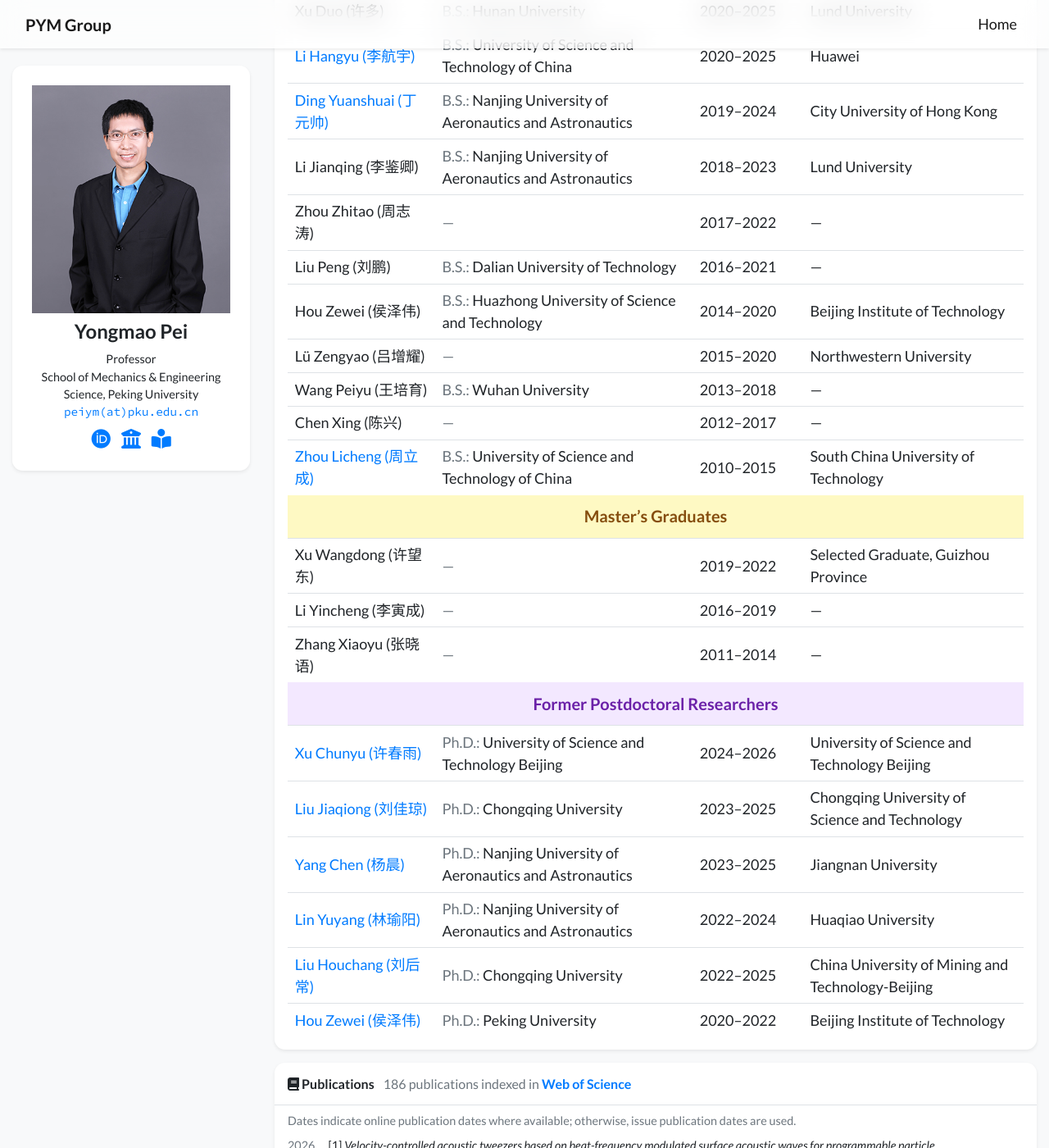
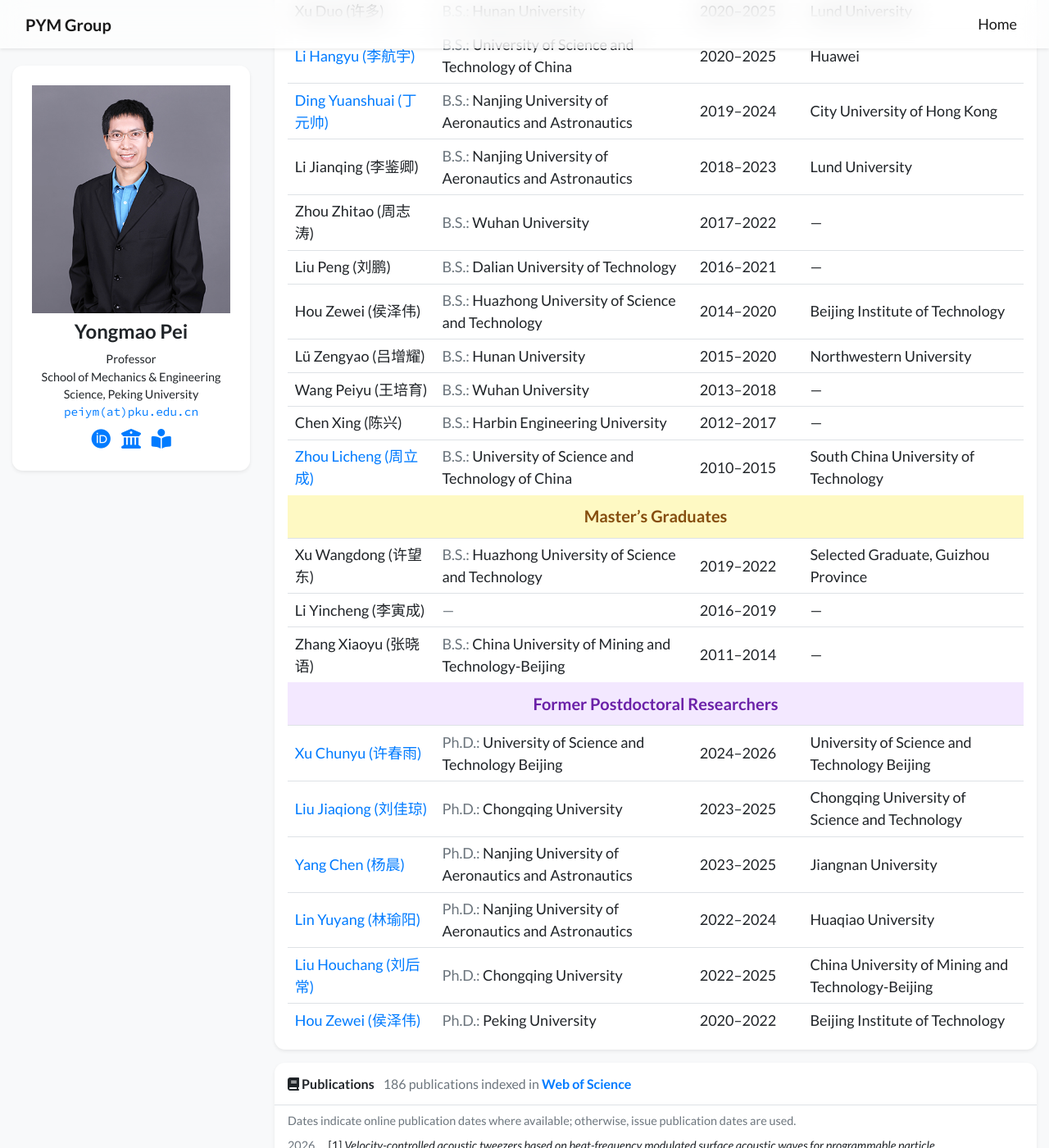
Before and after one commit to WuLin0919/PYM-GROUP, a Jekyll site: the page built from index.html, in a window 1280 px wide and 1400 px high, scrolled down 2351 px. Shown: the whole window at 82% size. Built offline with Jekyll 4.4.1, drawn with Linux system fonts in a browser that asks for light colours; nearby versions of some CDN libraries; a style sheet for code colours, icons or effects is not loaded.

Commit message:
Add verified undergraduate institutions for five graduates

```diff
--- a/_data/members.yml
+++ b/_data/members.yml
@@ -148,6 +148,7 @@ members:
   - category: Ph.D. Graduate
     name: Zhou Zhitao
     name_zh: 周志涛
+    undergraduate: Wuhan University
     doctoral: Peking University
     degree: Ph.D.
     period: 2017–2022
@@ -169,6 +170,7 @@ members:
   - category: Ph.D. Graduate
     name: Lü Zengyao
     name_zh: 吕增耀
+    undergraduate: Hunan University
     doctoral: Peking University
     degree: Ph.D.
     period: 2015–2020
@@ -183,6 +185,7 @@ members:
   - category: Ph.D. Graduate
     name: Chen Xing
     name_zh: 陈兴
+    undergraduate: Harbin Engineering University
     doctoral: Peking University
     degree: Ph.D.
     period: 2012–2017
@@ -199,6 +202,7 @@ members:
   - category: Master's Graduate
     name: Xu Wangdong
     name_zh: 许望东
+    undergraduate: Huazhong University of Science and Technology
     degree: M.S.
     period: 2019–2022
     destination: Selected Graduate, Guizhou Province
@@ -210,6 +214,7 @@ members:
   - category: Master's Graduate
     name: Zhang Xiaoyu
     name_zh: 张晓语
+    undergraduate: China University of Mining and Technology-Beijing
     degree: M.S.
     period: 2011–2014
 
```
